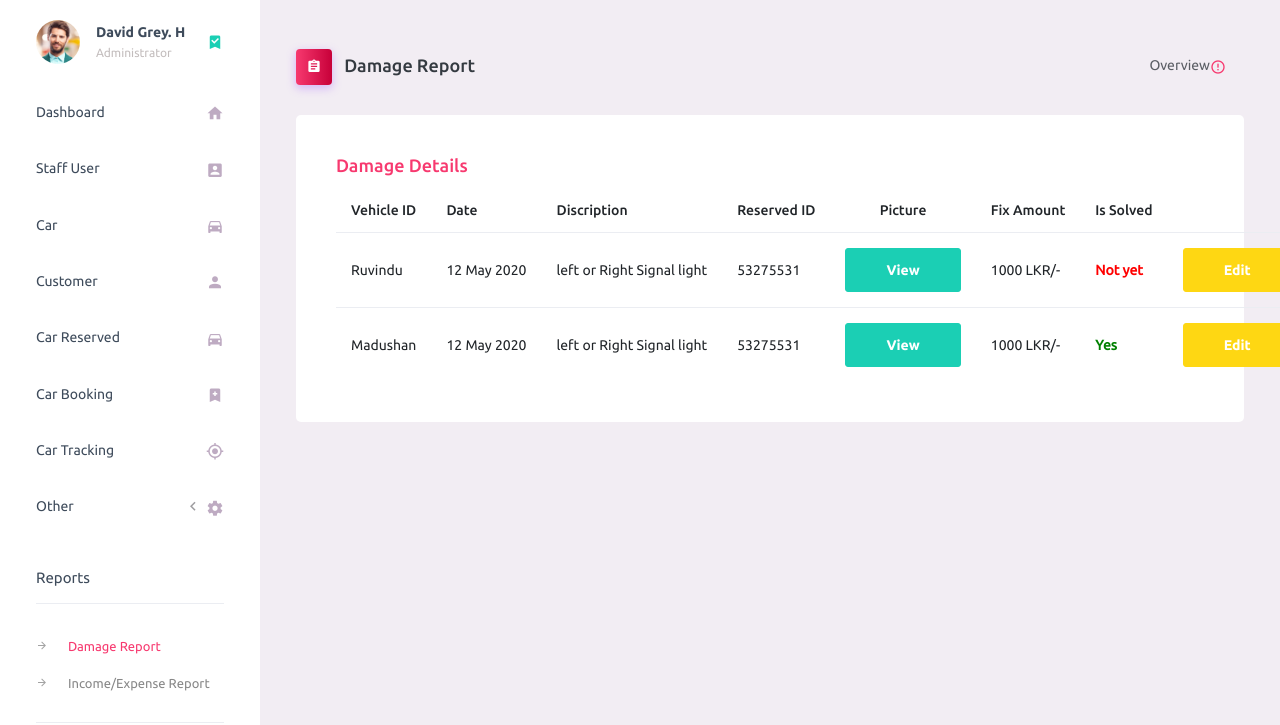
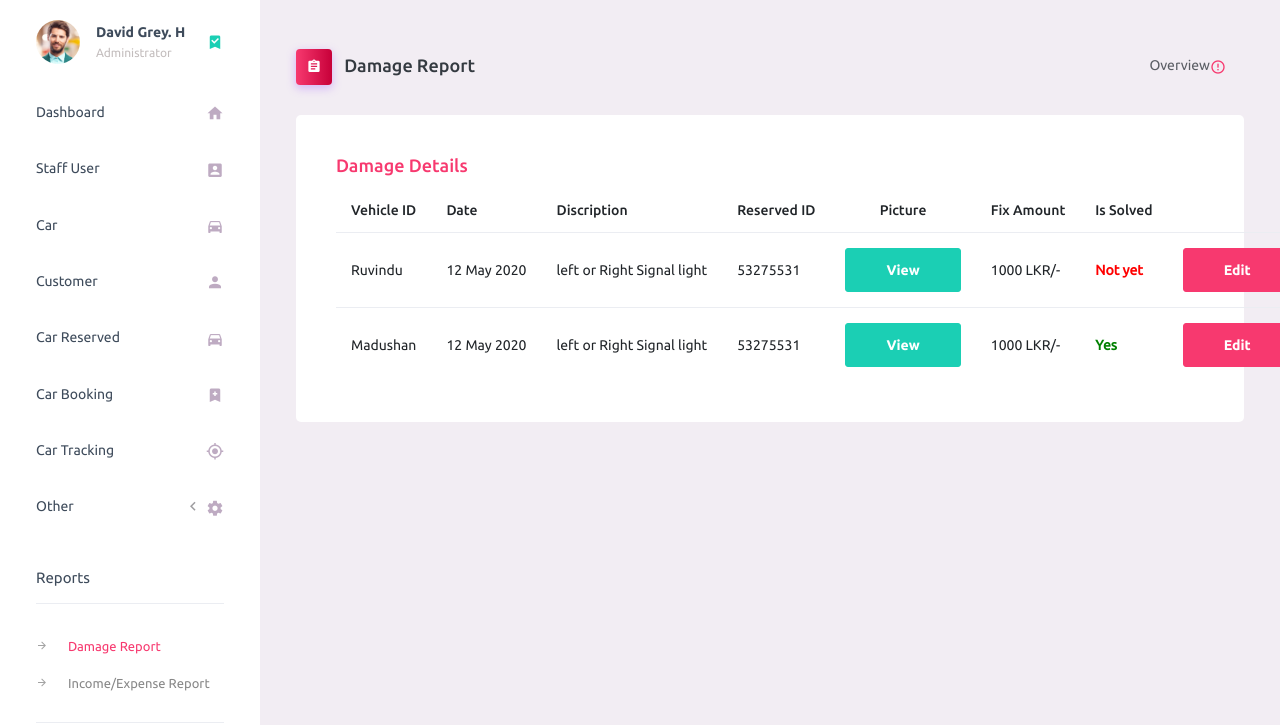
Before and after one commit to MadushanSandaru1/CRMS, a CodeIgniter app: page /database/index.php/home/crms_damage_report in a window 1280 px wide. Shown: the part 70-795 px from the top of the page. Run offline with CodeIgniter, Linux system fonts and the light colour scheme.

Commit message:
updated damage report
v3

```diff
--- a/application/views/crms_damage_report.php
+++ b/application/views/crms_damage_report.php
@@ -54,7 +54,7 @@
                           	        <td>1000 LKR/-</td>
                           	        <td><b style="color: red;">Not yet</b></td>
                           	        <td>
-                          		        <input type="submit" name="" class="btn btn-warning" value="Edit">
+                          		        <input type="submit" name="" class="btn btn-primary" value="Edit">
                           		        <input type="submit" name="" class="btn btn-gradient-primary" value="Remove"></td>
                           	        </td>
 
@@ -68,7 +68,7 @@
                           	        <td>1000 LKR/-</td>
                           	        <td><b style="color: green;">Yes</b></td>
                           	        <td>
-                          		        <input type="submit" name="" class="btn btn-warning" value="Edit">
+                          		        <input type="submit" name="" class="btn btn-primary" value="Edit">
                           		        <input type="submit" name="" class="btn btn-gradient-primary" value="Remove"></td>
                           	        </td>
 
```
